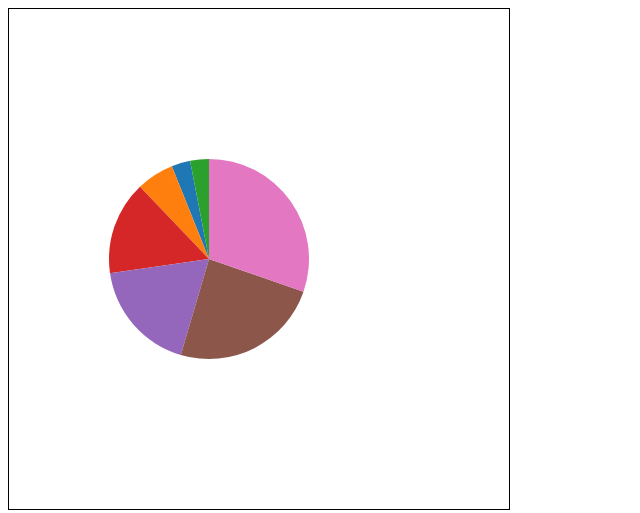
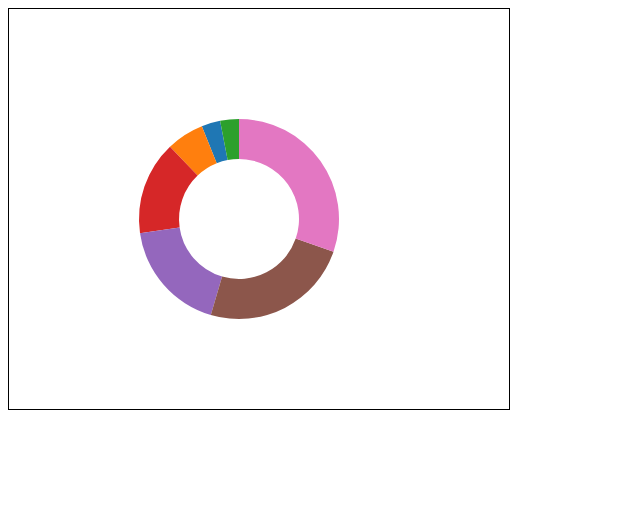
Before and after one commit to Trewaters/blypto-ex, a website: page blypto-ex/index.html in a window 1280 px wide. Shown: the whole page, without its empty margins (0-640 px from the left). Drawn offline with nearby package versions, Linux system fonts and the light colour scheme.

Commit message:
arc transition added

```diff
--- a/blypto-ex/index.html
+++ b/blypto-ex/index.html
@@ -1,14 +1,14 @@
 <!DOCTYPE html>
 <html>
   <head>
-<meta name="description" content="Pie Generator Demo">
-    <title>Pie Generator Demo</title>
+<meta name="description" content="Arc Transition Demo">
+    <title>Arc Transition Demo</title>
     <script src="https://d3js.org/d3.v4.min.js"></script>
   </head>
   <body>
     <script>
       var width = 500;
-      var height = 500;
+      var height = 400;
       var color = d3.scaleOrdinal(d3.schemeCategory10);
 
       var svgContainer = d3.select("body")
@@ -19,20 +19,34 @@
 
       var data = [1, 2, 1, 5, 6, 8, 10];
 
+      function render() {
+        d3.select("g").remove();
+
         var arc = d3.arc()
           .outerRadius(100)
-          .innerRadius(0);
+          .innerRadius(60);
 
         var group = svgContainer.append("g")
-          .attr("transform", "translate(" + 200 + "," + 250 + ")")
+            .attr("transform", "translate(" + 230 + "," + 210 + ")")
 
         var arcs = d3.pie()(data);
 
         arcs.forEach(function(d, i) {
           group.append("path")
-            .attr("d", arc(d))
-            .attr("fill", color(i));
+            .attr("fill", color(i))
+            .transition()
+            .duration(2000)
+            .attrTween("d", function() {
+            var start = {startAngle: 0, endAngle: 0};
+            var interpolate = d3.interpolate(start, d);
+            return function(t) {
+              return arc(interpolate(t));
+            };
+          })
         });
+      }
+
+      setInterval(render, 3000);
     </script>
   </body>
 </html>
```
Lines whose indentation alone changed are shown as unchanged.
